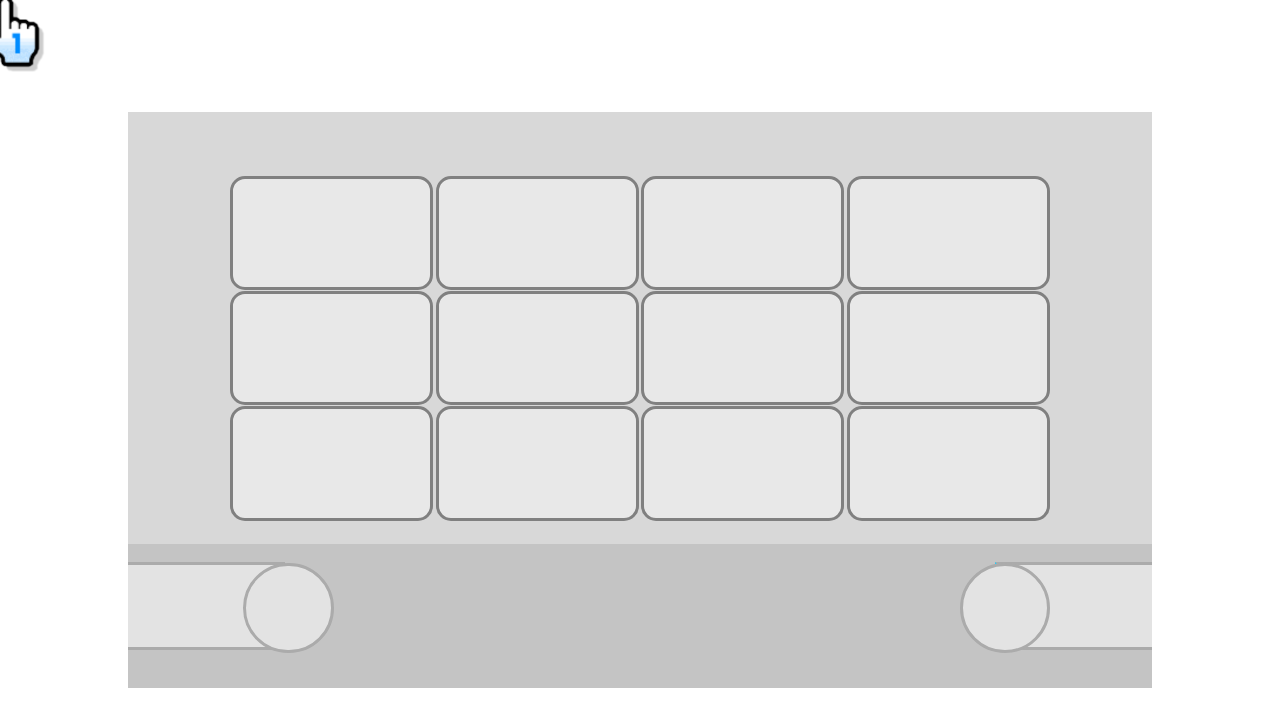
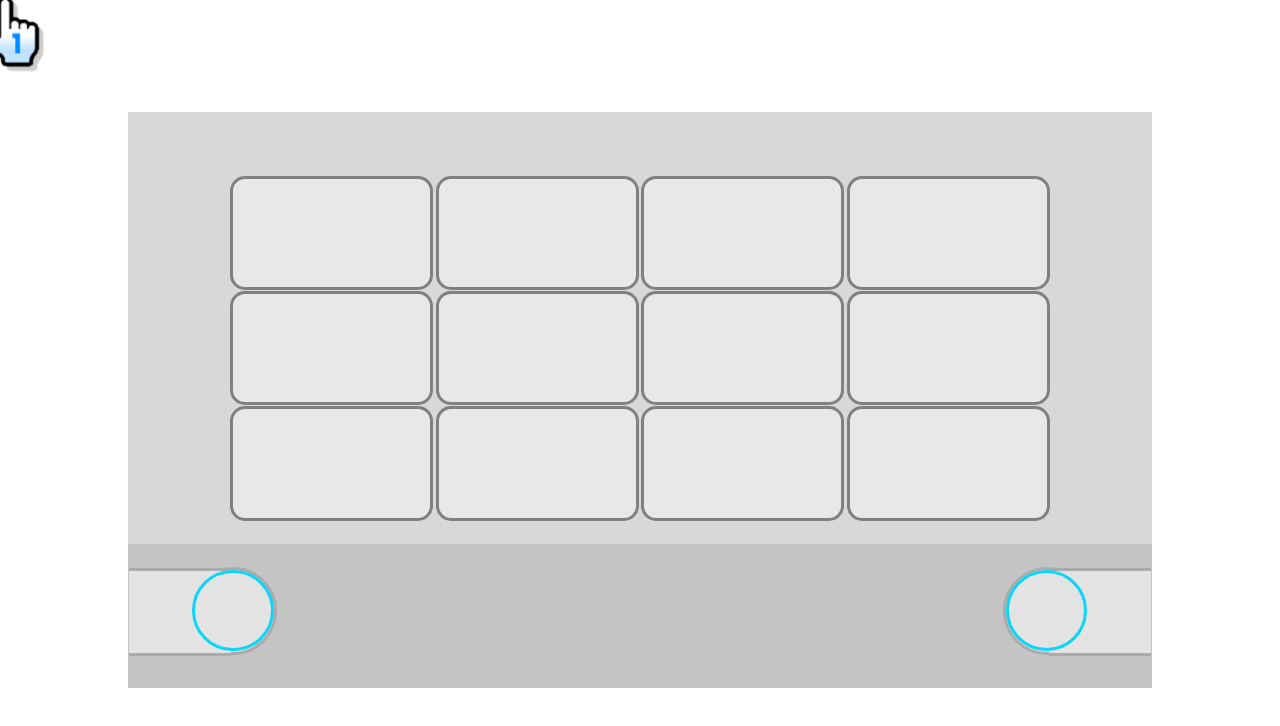
Before and after one commit to ethanloewen/wii-menu, a React (Create React App) app: page / in a window 1280 px wide. Shown: the top 726 px of the page. Built offline with nearby package versions, Linux system fonts and the light colour scheme.

Commit message:
fix hud z-indexing

```diff
--- a/src/components/MenuContainer.js
+++ b/src/components/MenuContainer.js
@@ -32,15 +32,14 @@ function MenuContainer() {
 
                     <div className='hud-container'>
                         <div className='hud'>
-                            <div className='hud-ring'>
-                                <div className='hud-cap' id='left-cap'>
-                                    <div className='hud-button'></div>
-                                </div>
+                            <div className='hud-cap' id='left-cap'>
+                                <div className='hud-button'></div>
+                                <div className='hud-ring'></div>
                             </div>
-                            <div className='hud-ring'>
-                                <div className='hud-cap' id='right-cap'>
-                                    <div className='hud-button'></div>
-                                </div>
+
+                            <div className='hud-cap' id='right-cap'>
+                                <div className='hud-button'></div>
+                                <div className='hud-ring' id='right-ring'></div>
                             </div>
                         </div>
                     </div>
--- a/src/components/MenuContainer.scss
+++ b/src/components/MenuContainer.scss
@@ -83,59 +83,67 @@ $hudheight: 25%;
                         justify-content: space-between;
                         align-items: center;
 
-                        // left side hud-ring
-                        .hud-ring {
+                        #right-cap {
+                            margin-left: 0;
+                            margin-right: 6%;
+
+                            #right-ring {
+                                margin-left: 0;
+                                margin-left: 52.5%;
+                                // border: 1px solid red;
+                            }
+                        }
+
+                        .hud-cap {
                             position: relative;
-                            width: 15%;
+                            width: 8%;
+                            padding-bottom: 8%;
+                            margin-top: -1%;
+                            margin-left: 6%;
+                            // margin-top: 2.5%;
                             height: 0;
-                            margin-top: -2%;
-                            // height: 0;
-                            padding-bottom: 8%;
-                            // border-radius: 50%;
-                            // margin-left: 5%;
+                            border-radius: 50%;
                             background-color: rgb(227, 227, 227);
-                            border-top: 0.3rem solid rgb(171, 171, 171);
-                            border-right: 0.3rem solid rgb(171, 171, 171);
-                            border-bottom: 0.3rem solid rgb(171, 171, 171);
-                            z-index: 1;
+                            border: 0.3rem solid rgb(171, 171, 171);
 
-                            // border-top-right-radius: 20%;
-                            // border-bottom-right-radius: 20%;
-                            // padding-right: 20px;
-
-                            // box-shadow: 5px 10px #888888;
-
-                            // display: flex;
-                            // align-items: center;
-                            // justify-content: flex-end;
-
-                            .hud-cap {
-                                position: absolute;
-                                width: 55%;
-                                padding-bottom: 55%;
-                                margin-top: -1.5%;
-                                margin-left: 75%;
-                                // margin-top: 16%;
-                                height: 0;
+                            .hud-button {
+                                width: 92%;
+                                height: 92%;
                                 border-radius: 50%;
                                 background-color: rgb(227, 227, 227);
-                                border: 0.3rem solid rgb(171, 171, 171);
+                                border: 0.3rem solid rgb(12, 213, 249);
+                                z-index: 5;
+                            }
+
+                            // left side hud-ring
+
+                            .hud-ring {
+                                position: absolute;
+                                // left: -77.5%;
+                                margin-left: -77.5%;
+                                width: 125%;
+                                height: 0;
+                                margin-top: -2%;
+                                padding-bottom: 100%;
+                                background-color: rgb(227, 227, 227);
+                                border-top: 0.3rem solid rgb(171, 171, 171);
+                                border-bottom: 0.3rem solid rgb(171, 171, 171);
+                                z-index: 1;
+
 
                             }
 
-                            #right-cap {
-                                margin-left: -25%;
-                            }
+                        }
 
 
-                        }
 
-                        // right side hud-ring
-                        .hud-ring:nth-of-type(2) {
-                            border-right: none;
-                            border-left: 0.3rem solid rgb(31, 206, 255);
-                            justify-content: flex-start;
-                        }
+
+                        // // right side hud-ring
+                        // .hud-ring:nth-of-type(2) {
+                        //     border-right: none;
+                        //     border-left: 0.3rem solid rgb(31, 206, 255);
+                        //     justify-content: flex-start;
+                        // }
 
 
 
```
